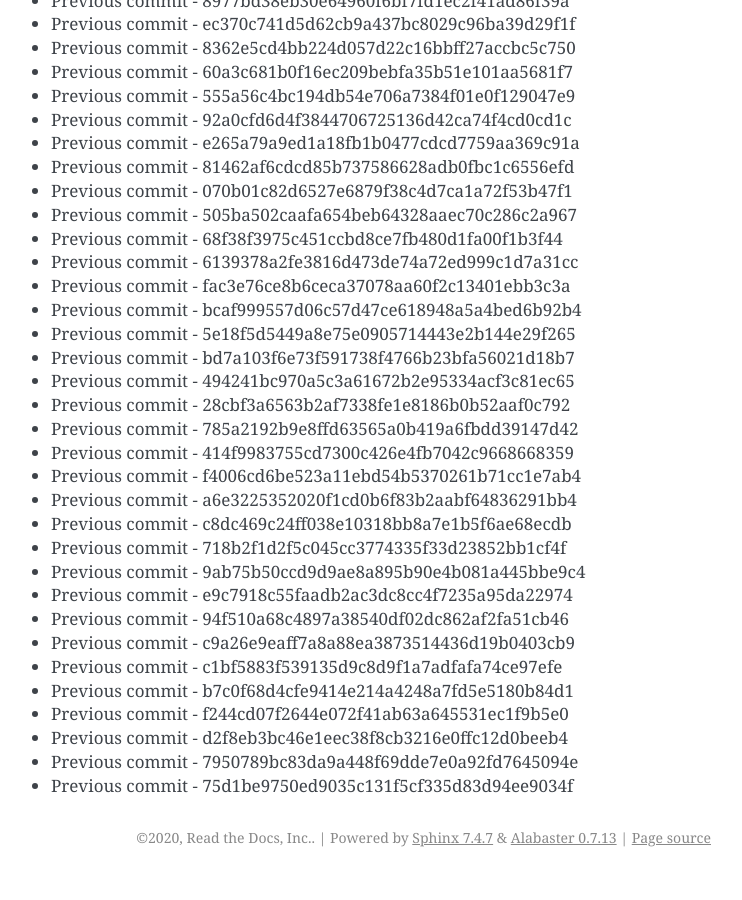
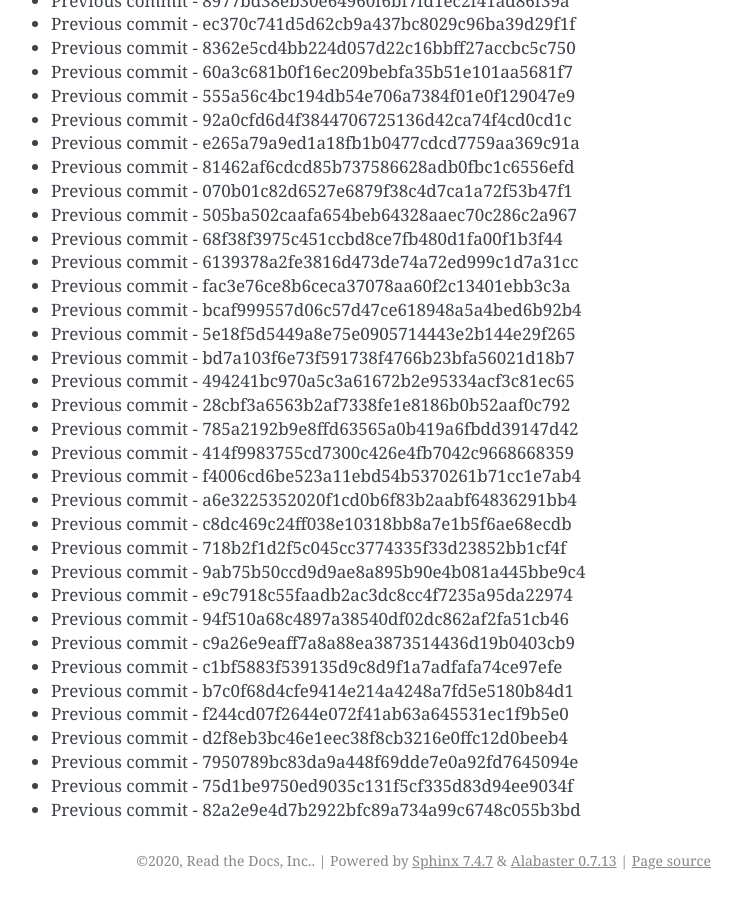
Before and after one commit to readthedocs/rtd-git-stresstest, a Sphinx documentation site: the page built from docs/updates.rst, in a window 1280 px wide and 900 px high, scrolled down 20335 px. Shown: the whole window, without its empty margins (399-1141 px from the left). Built offline with Sphinx 7.4.7, drawn with Linux system fonts in a browser that asks for light colours; before the commit the page ends 21212 px from its top, so only the background shows below that.

Commit message:
Generating commit from previous: 82a2e9e4d7b2922bfc89a734a99c6748c055b3bd

```diff
--- a/docs/updates.rst
+++ b/docs/updates.rst
@@ -886,3 +886,4 @@ It can be tested for any performance characteristics.
 * Previous commit - d2f8eb3bc46e1eec38f8cb3216e0ffc12d0beeb4
 * Previous commit - 7950789bc83da9a448f69dde7e0a92fd7645094e
 * Previous commit - 75d1be9750ed9035c131f5cf335d83d94ee9034f
+* Previous commit - 82a2e9e4d7b2922bfc89a734a99c6748c055b3bd
```
